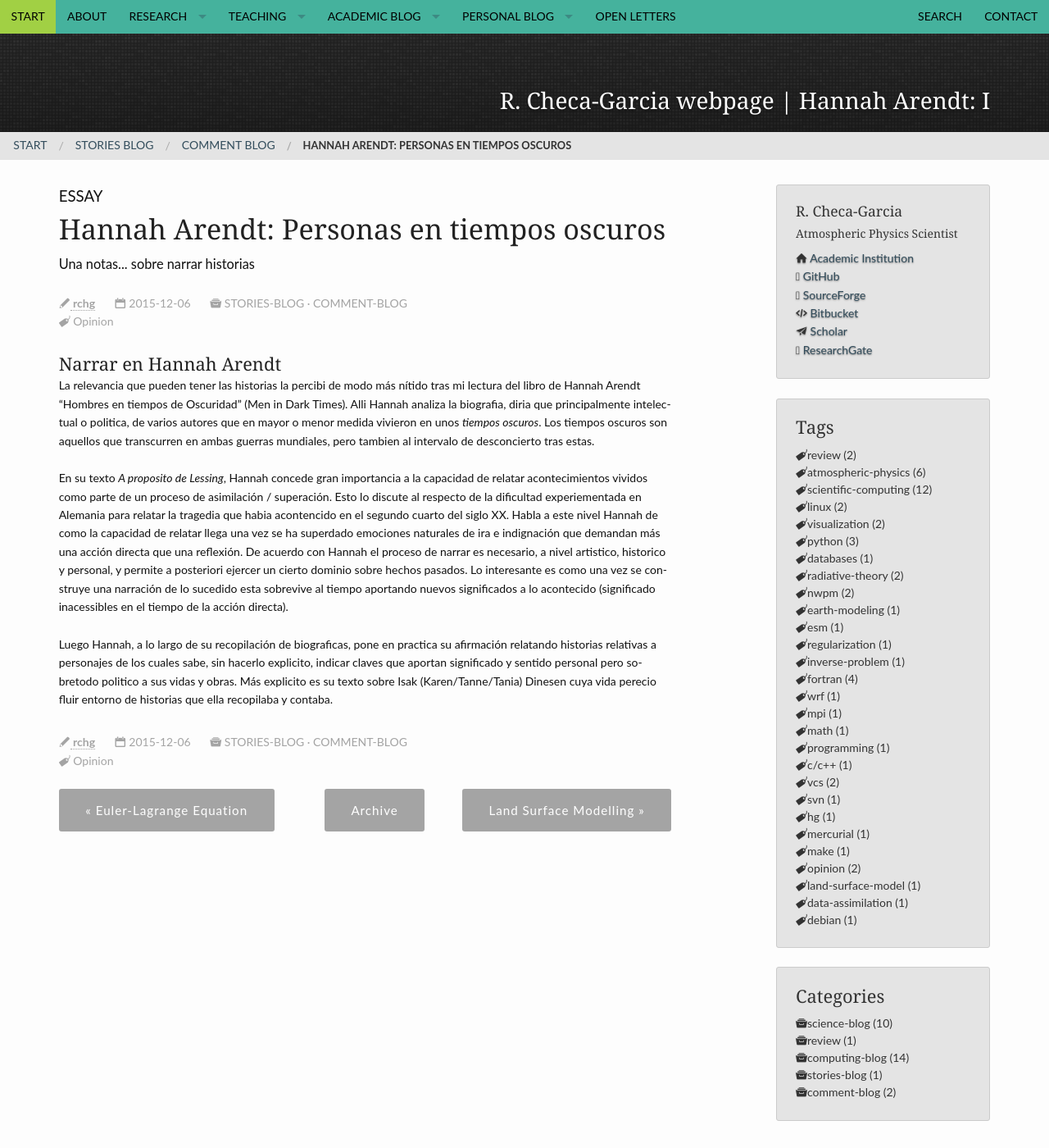
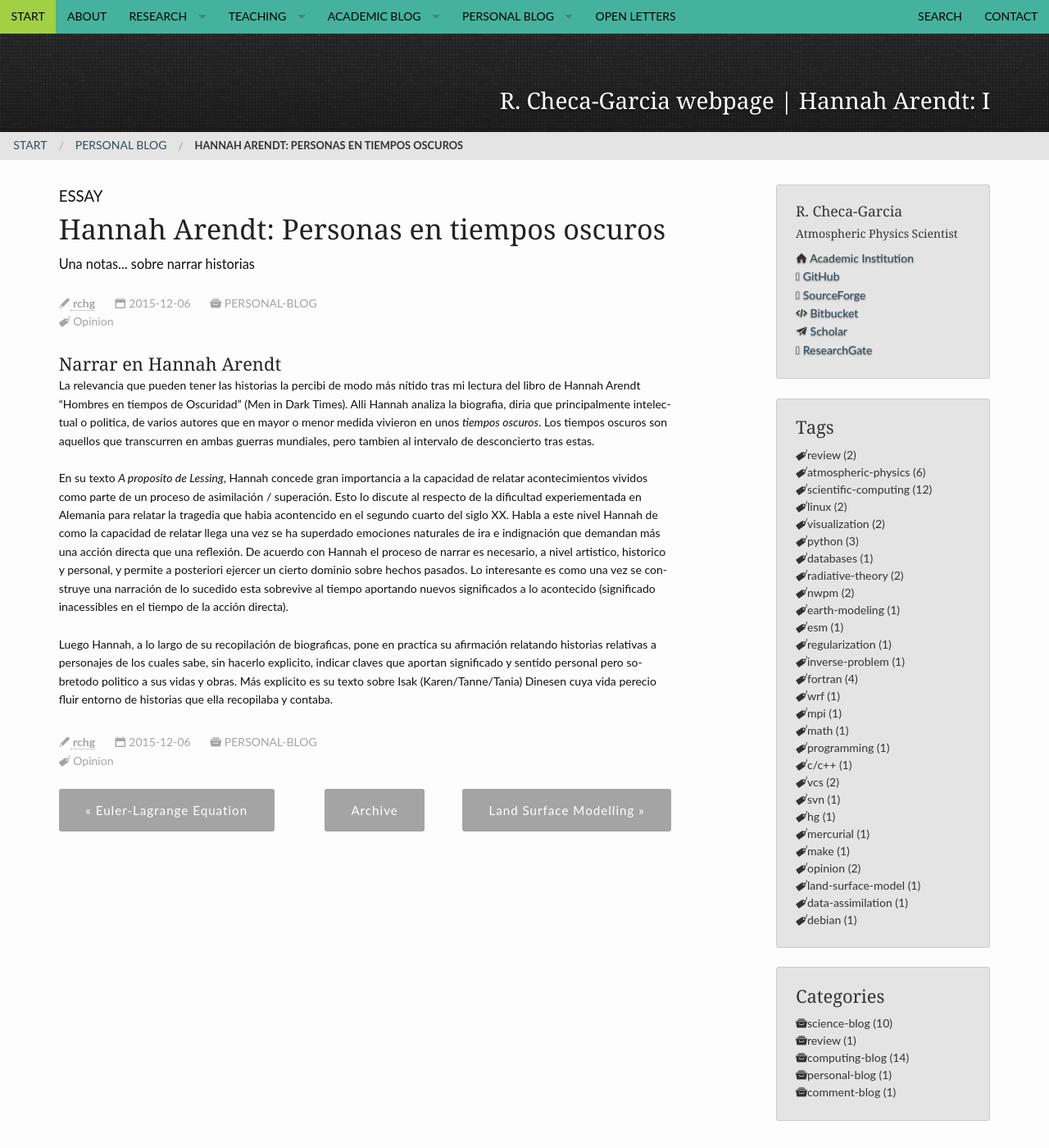
Before and after one commit to RCHG/rchg.github.io, a Jekyll site: the page built from _posts/2015-12-06-About-Stories.md, in a window 1280 px wide and 1400 px high. Shown: the whole window at 82% size. Built offline with Jekyll 4.4.1, drawn with Linux system fonts in a browser that asks for light colours.

Commit message:
Update 2015-12-06-About-Stories.md

```diff
--- a/_posts/2015-12-06-About-Stories.md
+++ b/_posts/2015-12-06-About-Stories.md
@@ -8,8 +8,7 @@ breadcrumb: true
 tags:
     - [Opinion]
 categories:
-    - stories-blog
-    - comment-blog
+    - personal-blog
 header:
     title: "R. Checa-Garcia webpage |  Hannah Arendt: I"
     pattern: pattern_jquery-dark-grey-tile.png
```
